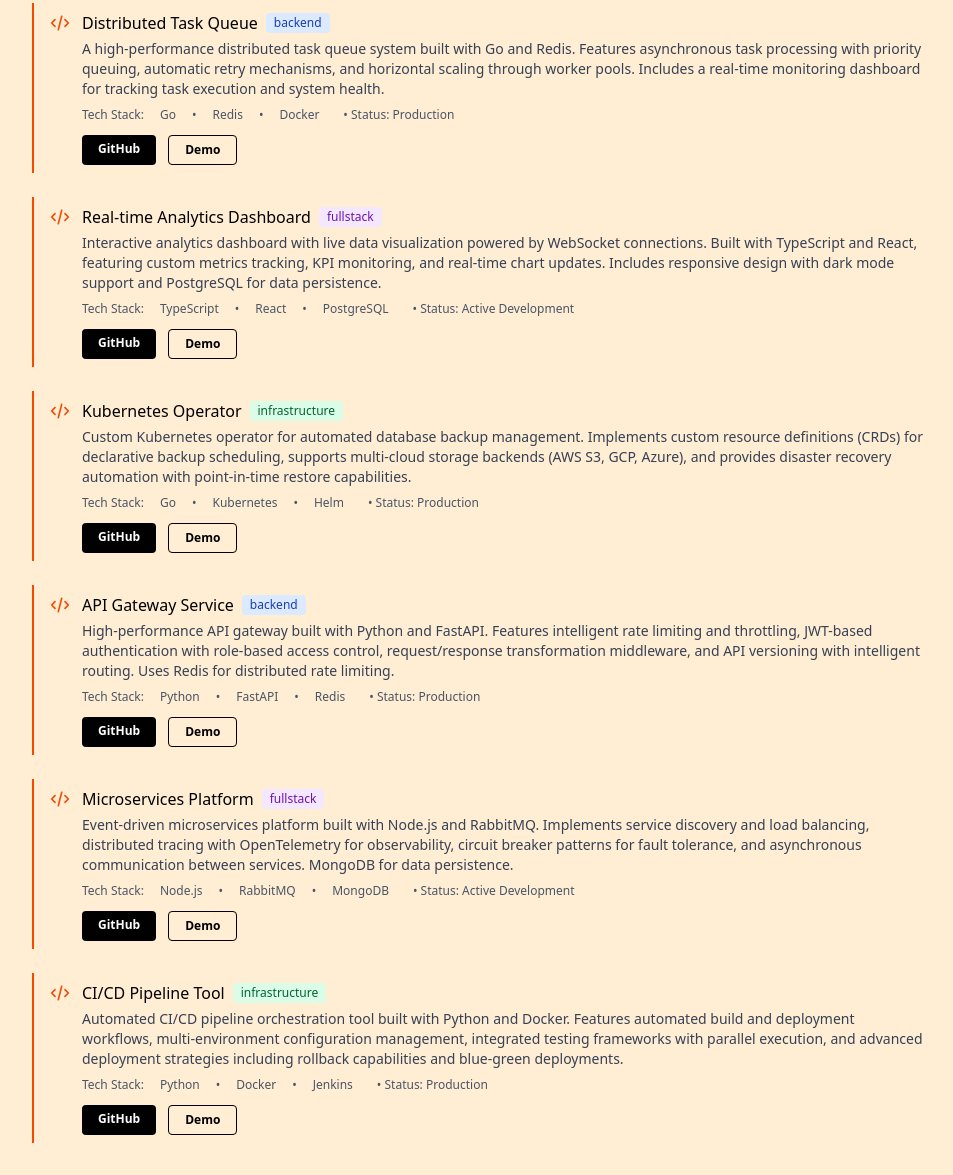
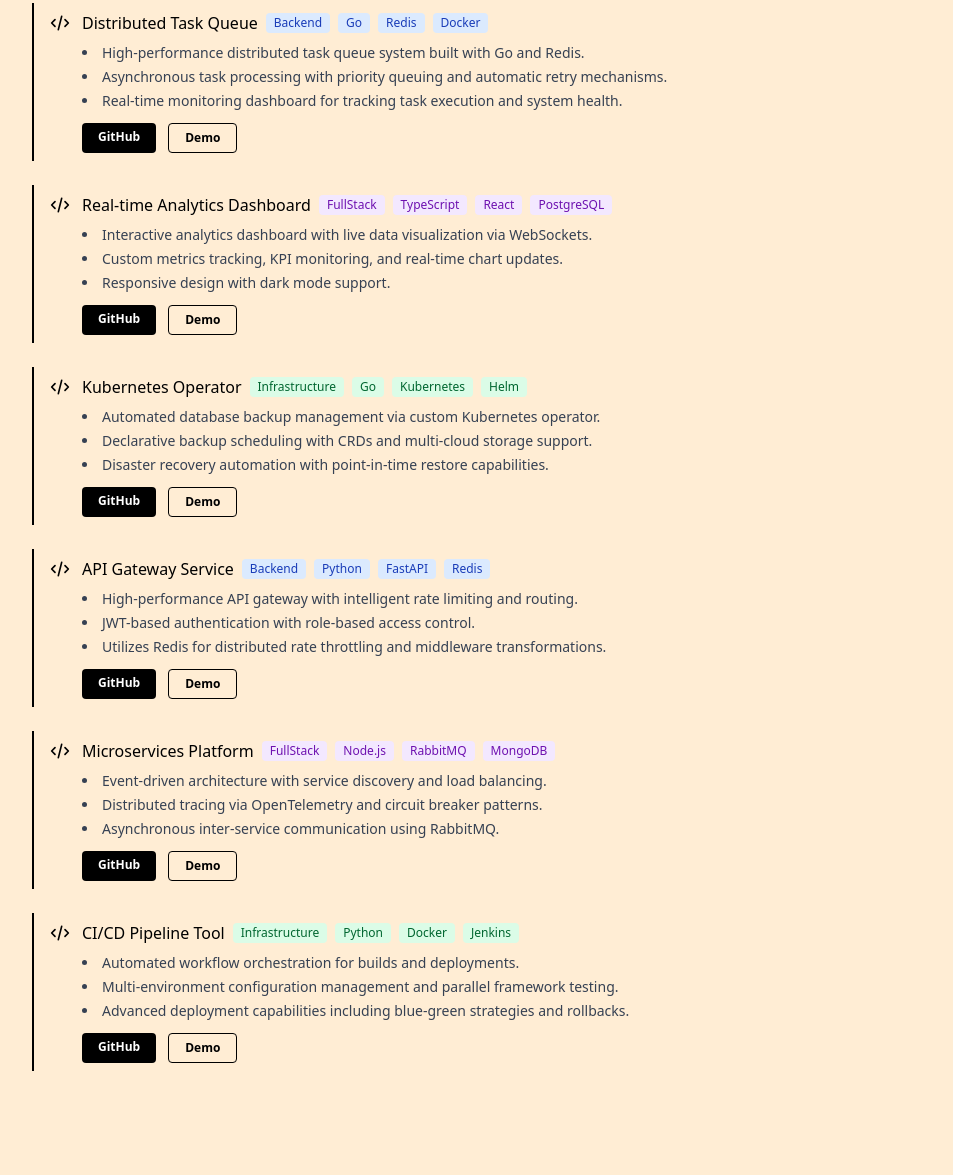
Before and after one commit to kunstewi/kunstewi.github.io, a plain HTML site: page projects/projects.html in a window 1280 px wide. Shown: the part 150-1325 px from the top of the page, without its empty margins (160-1113 px from the left). After the commit the page ends 1253 px from the top, so only its background shows below. Drawn offline with nearby package versions, Linux system fonts and the light colour scheme.

Commit message:
updated project section

```diff
--- a/projects/projects.html
+++ b/projects/projects.html
@@ -74,9 +74,9 @@
             <div class="space-y-6">
 
                 <!-- Project 1: Distributed Task Queue -->
-                <div class="border-l-2 border-orange-600 pl-4 py-2">
+                <div class="border-l-2 border-black pl-4 py-2">
                     <div class="flex items-start gap-3 group">
-                        <svg class="size-5 mt-0.5 flex-shrink-0 text-orange-600" fill="none" stroke="currentColor"
+                        <svg class="size-5 mt-0.5 flex-shrink-0 text-black" fill="none" stroke="currentColor"
                             viewBox="0 0 24 24">
                             <path stroke-linecap="round" stroke-linejoin="round" stroke-width="2"
                                 d="M10 20l4-16m4 4l4 4-4 4M6 16l-4-4 4-4" />
@@ -88,23 +88,20 @@
                                     Distributed Task Queue
                                 </a>
                                 <span
-                                    class="inline-block px-2 py-0.5 text-xs bg-blue-100 text-blue-800 rounded">backend</span>
+                                    class="inline-block px-2 py-0.5 text-xs bg-blue-100 text-blue-800 rounded">Backend</span>
+                                <span
+                                    class="inline-block px-2 py-0.5 text-xs bg-blue-100 text-blue-800 rounded">Go</span>
+                                <span
+                                    class="inline-block px-2 py-0.5 text-xs bg-blue-100 text-blue-800 rounded">Redis</span>
+                                <span
+                                    class="inline-block px-2 py-0.5 text-xs bg-blue-100 text-blue-800 rounded">Docker</span>
                             </div>
-                            <p class="text-sm text-gray-700 mt-1">
-                                A high-performance distributed task queue system built with Go and Redis. Features
-                                asynchronous task processing with priority queuing, automatic retry mechanisms, and
-                                horizontal scaling through worker pools. Includes a real-time monitoring dashboard for
-                                tracking task execution and system health.
-                            </p>
-                            <div class="flex items-center gap-4 mt-2 text-xs text-gray-600 flex-wrap">
-                                <span class="font-medium">Tech Stack:</span>
-                                <span>Go</span>
-                                <span>•</span>
-                                <span>Redis</span>
-                                <span>•</span>
-                                <span>Docker</span>
-                                <span class="ml-2">• Status: Production</span>
-                            </div>
+                            <ul class="text-sm text-gray-700 mt-2 list-disc list-inside space-y-1">
+                                <li>High-performance distributed task queue system built with Go and Redis.</li>
+                                <li>Asynchronous task processing with priority queuing and automatic retry mechanisms.
+                                </li>
+                                <li>Real-time monitoring dashboard for tracking task execution and system health.</li>
+                            </ul>
                             <div class="flex gap-3 mt-3">
                                 <a href="#" aria-label="View GitHub repository"
                                     class="px-4 py-1.5 bg-black text-white text-xs font-semibold rounded hover:bg-gray-800 transition-all duration-200">
@@ -120,9 +117,9 @@
                 </div>
 
                 <!-- Project 2: Real-time Analytics Dashboard -->
-                <div class="border-l-2 border-orange-600 pl-4 py-2">
+                <div class="border-l-2 border-black pl-4 py-2">
                     <div class="flex items-start gap-3 group">
-                        <svg class="size-5 mt-0.5 flex-shrink-0 text-orange-600" fill="none" stroke="currentColor"
+                        <svg class="size-5 mt-0.5 flex-shrink-0 text-black" fill="none" stroke="currentColor"
                             viewBox="0 0 24 24">
                             <path stroke-linecap="round" stroke-linejoin="round" stroke-width="2"
                                 d="M10 20l4-16m4 4l4 4-4 4M6 16l-4-4 4-4" />
@@ -134,23 +131,19 @@
                                     Real-time Analytics Dashboard
                                 </a>
                                 <span
-                                    class="inline-block px-2 py-0.5 text-xs bg-purple-100 text-purple-800 rounded">fullstack</span>
+                                    class="inline-block px-2 py-0.5 text-xs bg-purple-100 text-purple-800 rounded">FullStack</span>
+                                <span
+                                    class="inline-block px-2 py-0.5 text-xs bg-purple-100 text-purple-800 rounded">TypeScript</span>
+                                <span
+                                    class="inline-block px-2 py-0.5 text-xs bg-purple-100 text-purple-800 rounded">React</span>
+                                <span
+                                    class="inline-block px-2 py-0.5 text-xs bg-purple-100 text-purple-800 rounded">PostgreSQL</span>
                             </div>
-                            <p class="text-sm text-gray-700 mt-1">
-                                Interactive analytics dashboard with live data visualization powered by WebSocket
-                                connections. Built with TypeScript and React, featuring custom metrics tracking, KPI
-                                monitoring, and real-time chart updates. Includes responsive design with dark mode
-                                support and PostgreSQL for data persistence.
-                            </p>
-                            <div class="flex items-center gap-4 mt-2 text-xs text-gray-600 flex-wrap">
-                                <span class="font-medium">Tech Stack:</span>
-                                <span>TypeScript</span>
-                                <span>•</span>
-                                <span>React</span>
-                                <span>•</span>
-                                <span>PostgreSQL</span>
-                                <span class="ml-2">• Status: Active Development</span>
-                            </div>
+                            <ul class="text-sm text-gray-700 mt-2 list-disc list-inside space-y-1">
+                                <li>Interactive analytics dashboard with live data visualization via WebSockets.</li>
+                                <li>Custom metrics tracking, KPI monitoring, and real-time chart updates.</li>
+                                <li>Responsive design with dark mode support.</li>
+                            </ul>
                             <div class="flex gap-3 mt-3">
                                 <a href="#" aria-label="View GitHub repository"
                                     class="px-4 py-1.5 bg-black text-white text-xs font-semibold rounded hover:bg-gray-800 transition-all duration-200">
@@ -166,9 +159,9 @@
                 </div>
 
                 <!-- Project 3: Kubernetes Operator -->
-                <div class="border-l-2 border-orange-600 pl-4 py-2">
+                <div class="border-l-2 border-black pl-4 py-2">
                     <div class="flex items-start gap-3 group">
-                        <svg class="size-5 mt-0.5 flex-shrink-0 text-orange-600" fill="none" stroke="currentColor"
+                        <svg class="size-5 mt-0.5 flex-shrink-0 text-black" fill="none" stroke="currentColor"
                             viewBox="0 0 24 24">
                             <path stroke-linecap="round" stroke-linejoin="round" stroke-width="2"
                                 d="M10 20l4-16m4 4l4 4-4 4M6 16l-4-4 4-4" />
@@ -180,23 +173,19 @@
                                     Kubernetes Operator
                                 </a>
                                 <span
-                                    class="inline-block px-2 py-0.5 text-xs bg-green-100 text-green-800 rounded">infrastructure</span>
+                                    class="inline-block px-2 py-0.5 text-xs bg-green-100 text-green-800 rounded">Infrastructure</span>
+                                <span
+                                    class="inline-block px-2 py-0.5 text-xs bg-green-100 text-green-800 rounded">Go</span>
+                                <span
+                                    class="inline-block px-2 py-0.5 text-xs bg-green-100 text-green-800 rounded">Kubernetes</span>
+                                <span
+                                    class="inline-block px-2 py-0.5 text-xs bg-green-100 text-green-800 rounded">Helm</span>
                             </div>
-                            <p class="text-sm text-gray-700 mt-1">
-                                Custom Kubernetes operator for automated database backup management. Implements custom
-                                resource definitions (CRDs) for declarative backup scheduling, supports multi-cloud
-                                storage backends (AWS S3, GCP, Azure), and provides disaster recovery automation with
-                                point-in-time restore capabilities.
-                            </p>
-                            <div class="flex items-center gap-4 mt-2 text-xs text-gray-600 flex-wrap">
-                                <span class="font-medium">Tech Stack:</span>
-                                <span>Go</span>
-                                <span>•</span>
-                                <span>Kubernetes</span>
-                                <span>•</span>
-                                <span>Helm</span>
-                                <span class="ml-2">• Status: Production</span>
-                            </div>
+                            <ul class="text-sm text-gray-700 mt-2 list-disc list-inside space-y-1">
+                                <li>Automated database backup management via custom Kubernetes operator.</li>
+                                <li>Declarative backup scheduling with CRDs and multi-cloud storage support.</li>
+                                <li>Disaster recovery automation with point-in-time restore capabilities.</li>
+                            </ul>
                             <div class="flex gap-3 mt-3">
                                 <a href="#" aria-label="View GitHub repository"
                                     class="px-4 py-1.5 bg-black text-white text-xs font-semibold rounded hover:bg-gray-800 transition-all duration-200">
@@ -212,9 +201,9 @@
                 </div>
 
                 <!-- Project 4: API Gateway Service -->
-                <div class="border-l-2 border-orange-600 pl-4 py-2">
+                <div class="border-l-2 border-black pl-4 py-2">
                     <div class="flex items-start gap-3 group">
-                        <svg class="size-5 mt-0.5 flex-shrink-0 text-orange-600" fill="none" stroke="currentColor"
+                        <svg class="size-5 mt-0.5 flex-shrink-0 text-black" fill="none" stroke="currentColor"
                             viewBox="0 0 24 24">
                             <path stroke-linecap="round" stroke-linejoin="round" stroke-width="2"
                                 d="M10 20l4-16m4 4l4 4-4 4M6 16l-4-4 4-4" />
@@ -226,23 +215,19 @@
                                     API Gateway Service
                                 </a>
                                 <span
-                                    class="inline-block px-2 py-0.5 text-xs bg-blue-100 text-blue-800 rounded">backend</span>
+                                    class="inline-block px-2 py-0.5 text-xs bg-blue-100 text-blue-800 rounded">Backend</span>
+                                <span
+                                    class="inline-block px-2 py-0.5 text-xs bg-blue-100 text-blue-800 rounded">Python</span>
+                                <span
+                                    class="inline-block px-2 py-0.5 text-xs bg-blue-100 text-blue-800 rounded">FastAPI</span>
+                                <span
+                                    class="inline-block px-2 py-0.5 text-xs bg-blue-100 text-blue-800 rounded">Redis</span>
                             </div>
-                            <p class="text-sm text-gray-700 mt-1">
-                                High-performance API gateway built with Python and FastAPI. Features intelligent rate
-                                limiting and throttling, JWT-based authentication with role-based access control,
-                                request/response transformation middleware, and API versioning with intelligent routing.
-                                Uses Redis for distributed rate limiting.
-                            </p>
-                            <div class="flex items-center gap-4 mt-2 text-xs text-gray-600 flex-wrap">
-                                <span class="font-medium">Tech Stack:</span>
-                                <span>Python</span>
-                                <span>•</span>
-                                <span>FastAPI</span>
-                                <span>•</span>
-                                <span>Redis</span>
-                                <span class="ml-2">• Status: Production</span>
-                            </div>
+                            <ul class="text-sm text-gray-700 mt-2 list-disc list-inside space-y-1">
+                                <li>High-performance API gateway with intelligent rate limiting and routing.</li>
+                                <li>JWT-based authentication with role-based access control.</li>
+                                <li>Utilizes Redis for distributed rate throttling and middleware transformations.</li>
+                            </ul>
                             <div class="flex gap-3 mt-3">
                                 <a href="#" aria-label="View GitHub repository"
                                     class="px-4 py-1.5 bg-black text-white text-xs font-semibold rounded hover:bg-gray-800 transition-all duration-200">
@@ -258,9 +243,9 @@
                 </div>
 
                 <!-- Project 5: Microservices Platform -->
-                <div class="border-l-2 border-orange-600 pl-4 py-2">
+                <div class="border-l-2 border-black pl-4 py-2">
                     <div class="flex items-start gap-3 group">
-                        <svg class="size-5 mt-0.5 flex-shrink-0 text-orange-600" fill="none" stroke="currentColor"
+                        <svg class="size-5 mt-0.5 flex-shrink-0 text-black" fill="none" stroke="currentColor"
                             viewBox="0 0 24 24">
                             <path stroke-linecap="round" stroke-linejoin="round" stroke-width="2"
                                 d="M10 20l4-16m4 4l4 4-4 4M6 16l-4-4 4-4" />
@@ -272,23 +257,19 @@
                                     Microservices Platform
                                 </a>
                                 <span
-                                    class="inline-block px-2 py-0.5 text-xs bg-purple-100 text-purple-800 rounded">fullstack</span>
+                                    class="inline-block px-2 py-0.5 text-xs bg-purple-100 text-purple-800 rounded">FullStack</span>
+                                <span
+                                    class="inline-block px-2 py-0.5 text-xs bg-purple-100 text-purple-800 rounded">Node.js</span>
+                                <span
+                                    class="inline-block px-2 py-0.5 text-xs bg-purple-100 text-purple-800 rounded">RabbitMQ</span>
+                                <span
+                                    class="inline-block px-2 py-0.5 text-xs bg-purple-100 text-purple-800 rounded">MongoDB</span>
                             </div>
-                            <p class="text-sm text-gray-700 mt-1">
-                                Event-driven microservices platform built with Node.js and RabbitMQ. Implements service
-                                discovery and load balancing, distributed tracing with OpenTelemetry for observability,
-                                circuit breaker patterns for fault tolerance, and asynchronous communication between
-                                services. MongoDB for data persistence.
-                            </p>
-                            <div class="flex items-center gap-4 mt-2 text-xs text-gray-600 flex-wrap">
-                                <span class="font-medium">Tech Stack:</span>
-                                <span>Node.js</span>
-                                <span>•</span>
-                                <span>RabbitMQ</span>
-                                <span>•</span>
-                                <span>MongoDB</span>
-                                <span class="ml-2">• Status: Active Development</span>
-                            </div>
+                            <ul class="text-sm text-gray-700 mt-2 list-disc list-inside space-y-1">
+                                <li>Event-driven architecture with service discovery and load balancing.</li>
+                                <li>Distributed tracing via OpenTelemetry and circuit breaker patterns.</li>
+                                <li>Asynchronous inter-service communication using RabbitMQ.</li>
+                            </ul>
                             <div class="flex gap-3 mt-3">
                                 <a href="#" aria-label="View GitHub repository"
                                     class="px-4 py-1.5 bg-black text-white text-xs font-semibold rounded hover:bg-gray-800 transition-all duration-200">
@@ -304,9 +285,9 @@
                 </div>
 
                 <!-- Project 6: CI/CD Pipeline Tool -->
-                <div class="border-l-2 border-orange-600 pl-4 py-2">
+                <div class="border-l-2 border-black pl-4 py-2">
                     <div class="flex items-start gap-3 group">
-                        <svg class="size-5 mt-0.5 flex-shrink-0 text-orange-600" fill="none" stroke="currentColor"
+                        <svg class="size-5 mt-0.5 flex-shrink-0 text-black" fill="none" stroke="currentColor"
                             viewBox="0 0 24 24">
                             <path stroke-linecap="round" stroke-linejoin="round" stroke-width="2"
                                 d="M10 20l4-16m4 4l4 4-4 4M6 16l-4-4 4-4" />
@@ -318,24 +299,19 @@
                                     CI/CD Pipeline Tool
                                 </a>
                                 <span
-                                    class="inline-block px-2 py-0.5 text-xs bg-green-100 text-green-800 rounded">infrastructure</span>
+                                    class="inline-block px-2 py-0.5 text-xs bg-green-100 text-green-800 rounded">Infrastructure</span>
+                                <span
+                                    class="inline-block px-2 py-0.5 text-xs bg-green-100 text-green-800 rounded">Python</span>
+                                <span
+                                    class="inline-block px-2 py-0.5 text-xs bg-green-100 text-green-800 rounded">Docker</span>
+                                <span
+                                    class="inline-block px-2 py-0.5 text-xs bg-green-100 text-green-800 rounded">Jenkins</span>
                             </div>
-                            <p class="text-sm text-gray-700 mt-1">
-                                Automated CI/CD pipeline orchestration tool built with Python and Docker. Features
-                                automated build and deployment workflows, multi-environment configuration management,
-                                integrated testing frameworks with parallel execution, and advanced deployment
-                                strategies
-                                including rollback capabilities and blue-green deployments.
-                            </p>
-                            <div class="flex items-center gap-4 mt-2 text-xs text-gray-600 flex-wrap">
-                                <span class="font-medium">Tech Stack:</span>
-                                <span>Python</span>
-                                <span>•</span>
-                                <span>Docker</span>
-                                <span>•</span>
-                                <span>Jenkins</span>
-                                <span class="ml-2">• Status: Production</span>
-                            </div>
+                            <ul class="text-sm text-gray-700 mt-2 list-disc list-inside space-y-1">
+                                <li>Automated workflow orchestration for builds and deployments.</li>
+                                <li>Multi-environment configuration management and parallel framework testing.</li>
+                                <li>Advanced deployment capabilities including blue-green strategies and rollbacks.</li>
+                            </ul>
                             <div class="flex gap-3 mt-3">
                                 <a href="#" aria-label="View GitHub repository"
                                     class="px-4 py-1.5 bg-black text-white text-xs font-semibold rounded hover:bg-gray-800 transition-all duration-200">
```
